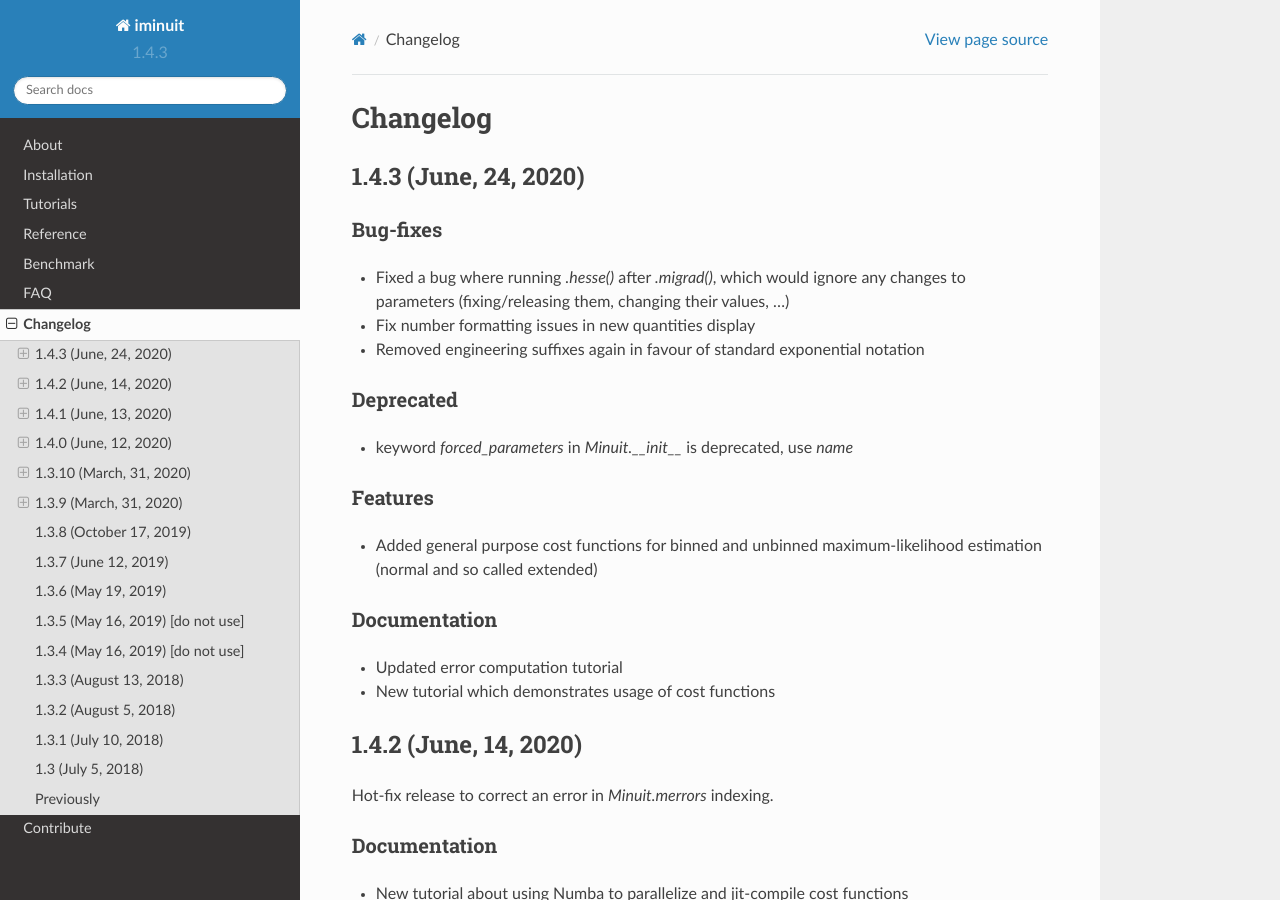
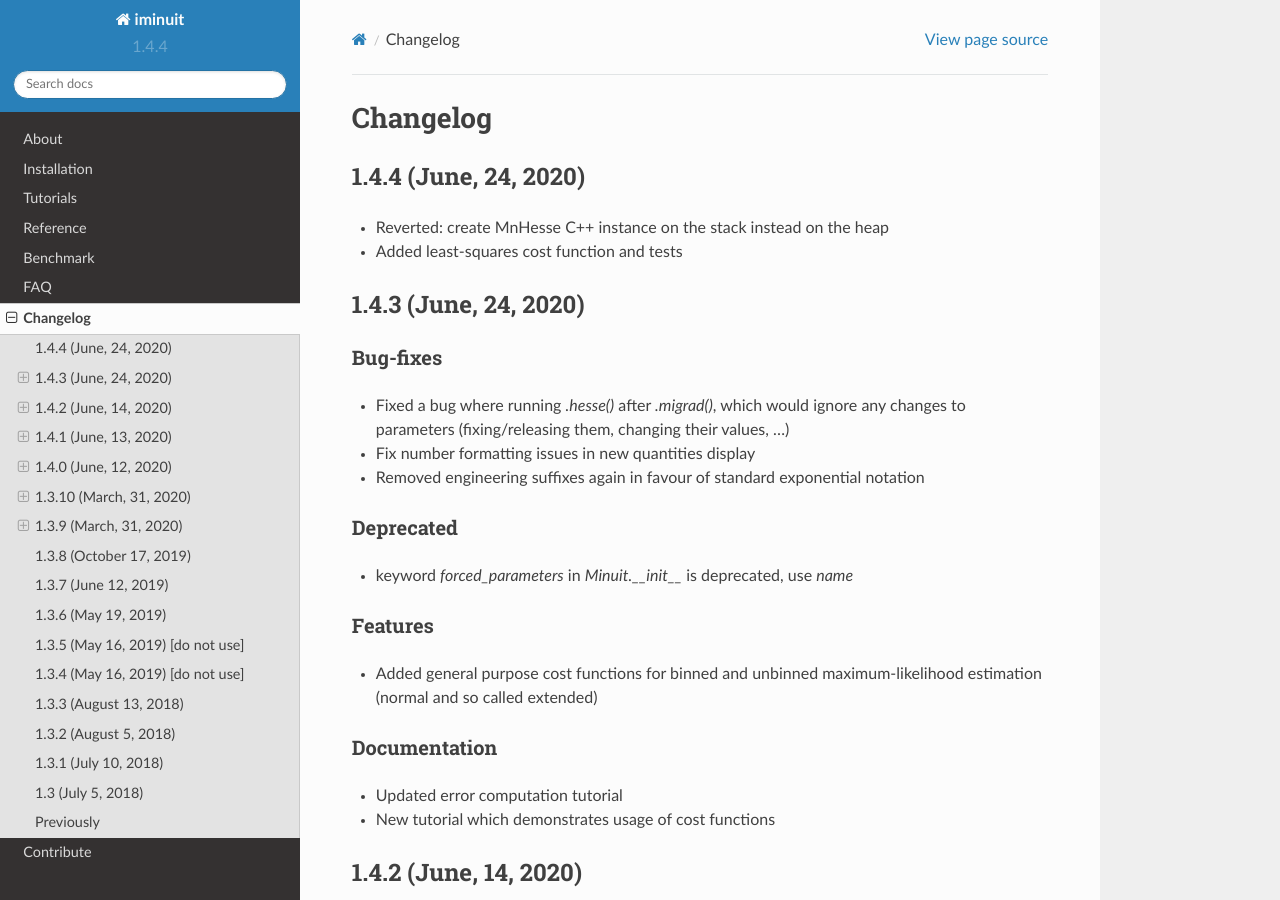
Before and after one commit to scikit-hep/iminuit, a Sphinx documentation site: the page built from doc/changelog.rst, in a window 1280 px wide and 900 px high. Built offline with Sphinx 7.4.7 and the Read the Docs theme 2.0.0, drawn with Linux system fonts in a browser that asks for light colours; the version number is read from the project's files by our own code.

Commit message:
update version number and changelog

```diff
--- a/doc/changelog.rst
+++ b/doc/changelog.rst
@@ -4,6 +4,12 @@
 
 Changelog
 =========
+
+1.4.4 (June, 24, 2020)
+----------------------
+
+- Reverted: create MnHesse C++ instance on the stack instead on the heap
+- Added least-squares cost function and tests
 
 1.4.3 (June, 24, 2020)
 ----------------------
--- a/src/iminuit/version.py
+++ b/src/iminuit/version.py
@@ -1 +1 @@
-__version__ = "1.4.3"
+__version__ = "1.4.4"
```
